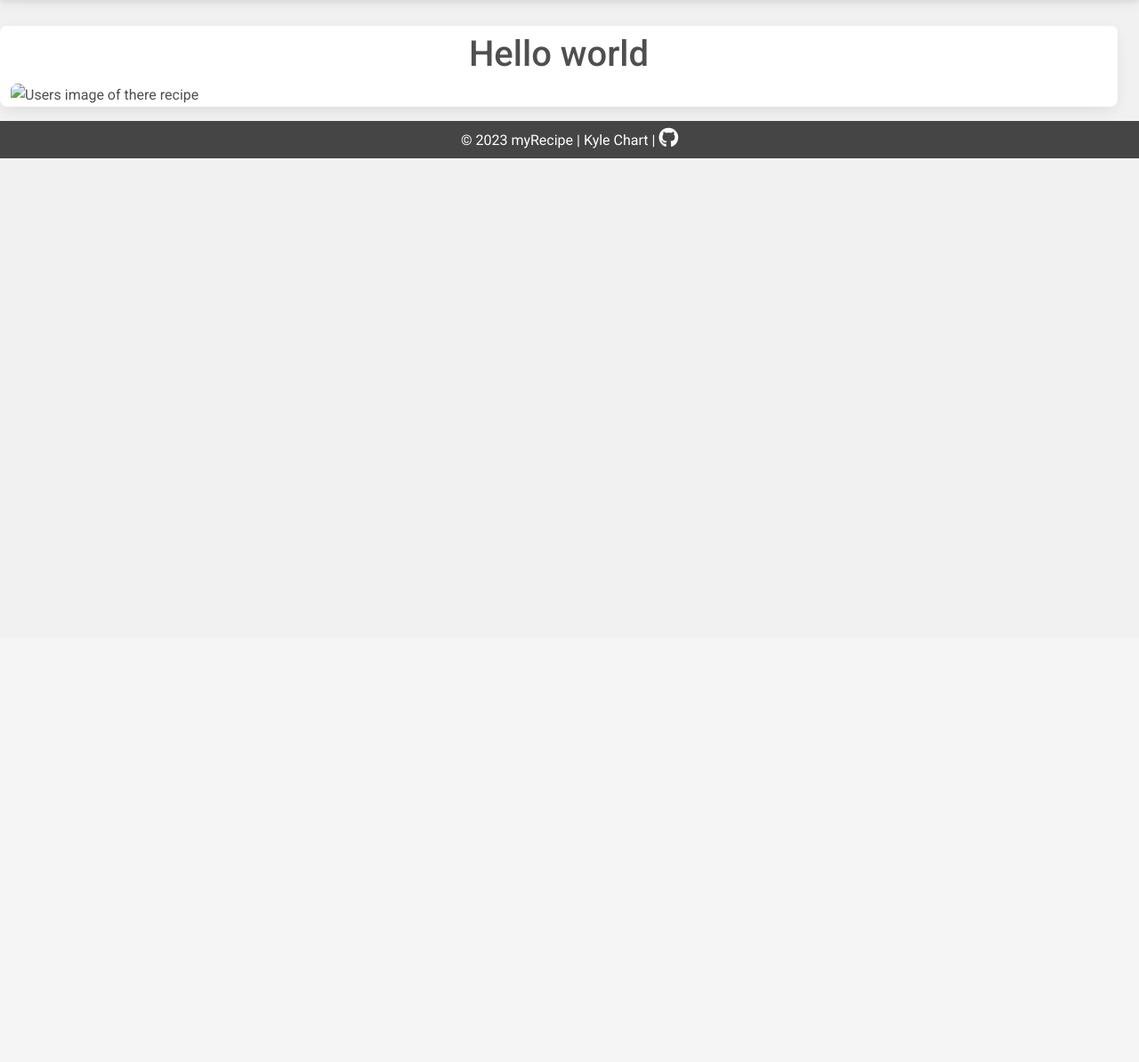
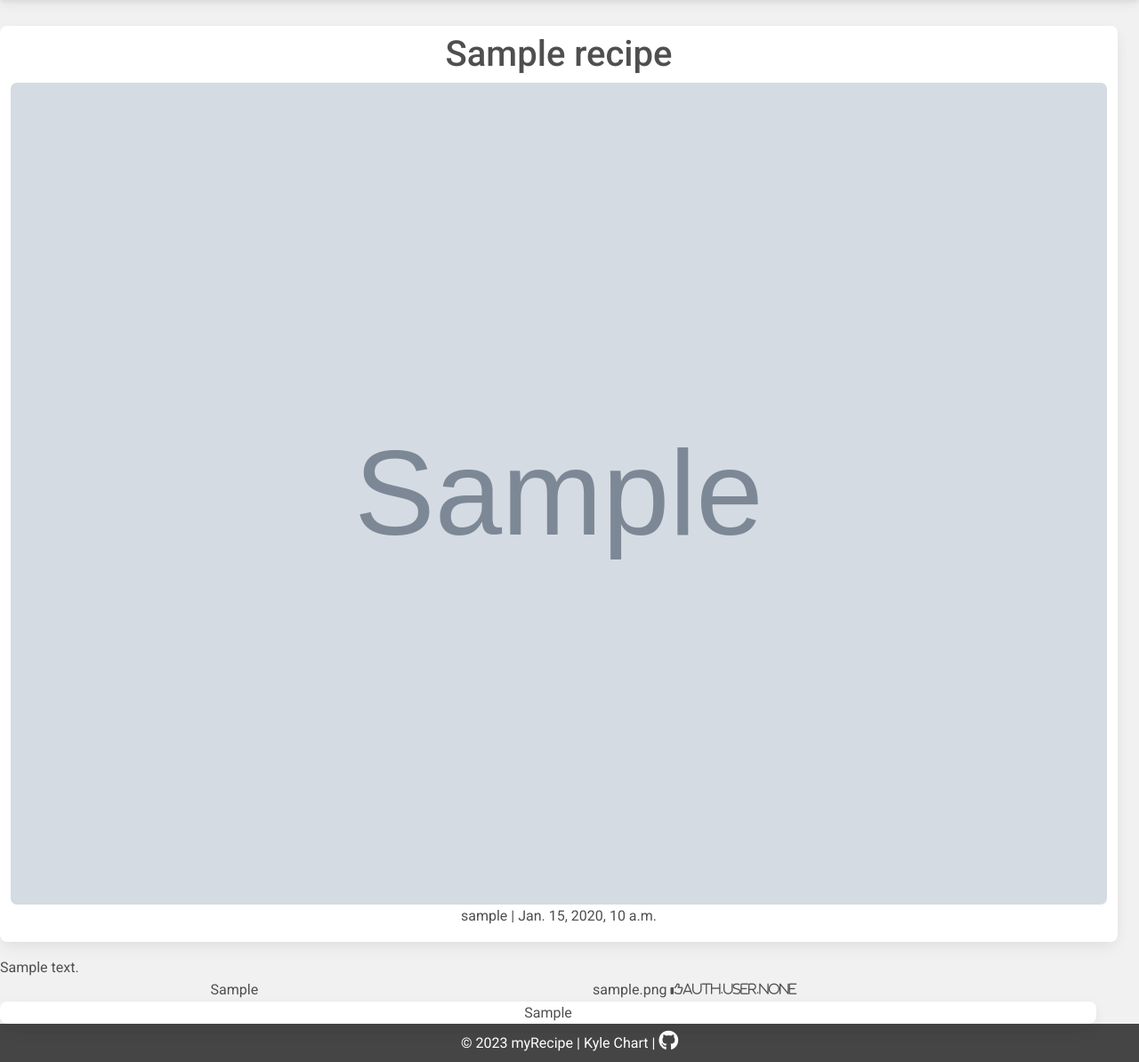
Before and after one commit to Mrekyle/ci-project-4, a Django app: a page that uses templates/recipe_page.html in a window 1280 px wide. Shown: the part 83-1277 px from the top of the page at 89% size. Before the commit the page ends 261 px from the top, so only its background shows below. Run offline with Django 3.2, Linux system fonts and the light colour scheme; a user stored in the database is signed in; tables that the repository leaves empty hold one stand-in row (values such as "Sample post"); grey boxes marked "Sample" are stand-in pictures; some libraries are stand-ins or nearby versions.

Commit message:
Add recipe view page in full screen

```diff
--- a/stocktake/views.py
+++ b/stocktake/views.py
@@ -37,28 +37,22 @@ class renderRecipe(generic.ListView):
     template_name = 'recipe.html'
     paginate_by = 6
 
-class renderRecipePage(generic.ListView):
+class renderRecipePage(View):
 
-    model = Recipes
-    queryset = Recipes.objects.filter(status=1).order_by('-created_on')
-    template_name = 'recipe_page.html'
+    def get(self, request, slug, *args, **kwargs):
+        queryset = Recipes.objects.filter(status=1)
+        recipe = get_object_or_404(queryset, slug=slug)
+        comments = recipe.comments.order_by('created_on')
+        liked = False
+        if recipe.likes.filter(id=self.request.user.id).exists():
+            liked = True
 
-# class renderRecipePost(View):
-
-#     def get(self, request, slug, *args, **kwargs):
-#         queryset = Recipes.objects.filter(status=1)
-#         post = get_object_or_404(queryset, slug=slug)
-#         comments = post.comments.order_by('created_on')
-#         liked = False
-#         if post.likes.filter(id=self.request.user.id).exists():
-#             liked = True
-#         return render(
-#             request,
-#             'recipe.html',
-#             {
-#                 'post': post,
-#                 'comments': comments,
-#                 'commented': False,
-#                 'liked': liked,
-#             },
-#         )
+        return render(
+            request,
+            'recipe_page.html',
+            {
+                'recipe': recipe,
+                'comments': comments,
+                'liked': liked,
+            },
+        )
--- a/templates/recipe.html
+++ b/templates/recipe.html
@@ -2,7 +2,7 @@
 {% block content%}
 
 {% if user.is_authenticated %}
-<div class="container-fluid header-size">
+<div class="container-fluid header-size ms-4">
     <div class="row">
         <div class="col-12 mt-3 left">
             <div class="row">
--- a/templates/recipe_page.html
+++ b/templates/recipe_page.html
@@ -2,18 +2,39 @@
 {% block content%}
 
 {% if user.is_authenticated %}
-<div class="container-fluid header-size">
+<div class="container-fluid text-center header-size">
   <div class="row col-md-12">
-        <div class="card mt-3 mb-3">
-          <h1 class="card-title text-center pt-2">{{ Recipes.title }} Hello world </h1>
-          <div class="image-container">
-            {% if 'placeholder' in Recipes.featured_image.url %}
+        <div class="card masthead mt-3 mb-3">
+          <h1 class="card-title text-center pt-2">{{ recipe.title }}</h1>
+          <div class="image-container masthead-image">
+            {% if 'placeholder' in recipes.featured_image.url %}
               <img class="card-img" src="https://res.cloudinary.com/dcjikvzf6/image/upload/v1692107043/cld-sample-4.jpg" alt="Recipe Image">
             {% else %}
-              <img class="card-img" src="{{ Recipes.featured_image.url }}" alt="Users image of there recipe">
+              <img class="card-img" src="{{ recipe.featured_image }}" alt="Users image of there recipe">
             {% endif %}
+            <div class="masthead-text">
+              <p>{{ recipe.author }} | {{ recipe.created_on }}</p>
+            </div>
           </div>
         </div>
+        <div class="row">
+          {{ recipe.recipe_desc | safe }}
+        </div>
+          <div class="col-md-4 ms-5 ps-4">
+            {{ recipe.ingredients_list | safe }}
+          </div>
+          <div class="col-md-6">
+            <aside>
+              {{ recipe.featured_image | safe }}
+              <i class="fa-regular fa-thumbs-up fa-sm">{{ recipe.likes }}</i>
+            </aside>
+          </div>
+          <div class="row">
+            <div class="card">
+            {{ recipe.methods_list | safe }}
+            </div>
+          </div>
+      </div>
   </div>
 </div>
 {% else %}
```
